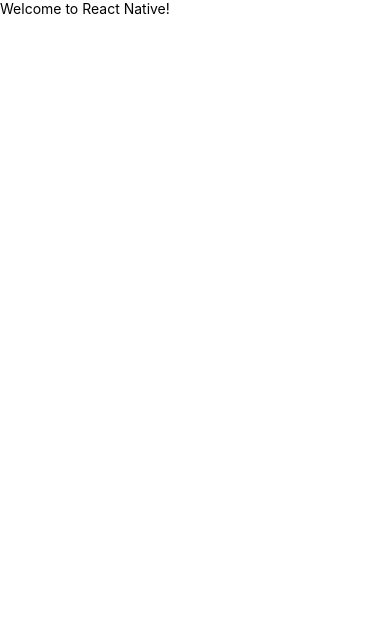
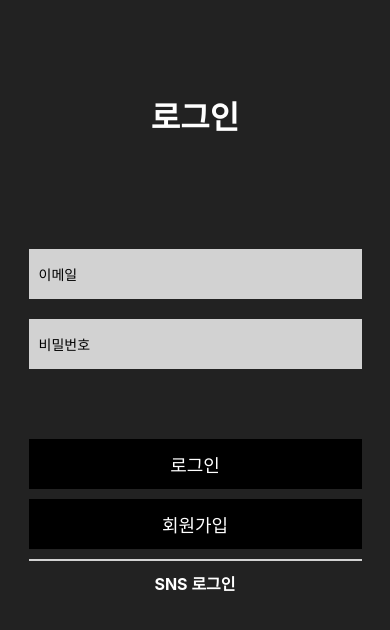
Before and after one commit to dudcks5477/PartyPeople, a React Native app in the folder frontend/: screen /Login in a window 390 px wide. Shown: the top 630 px of the page. Built offline with nearby package versions, Linux system fonts and the light colour scheme.

Commit message:
Login Screen

```diff
--- a/frontend/App.js
+++ b/frontend/App.js
@@ -1,12 +1,21 @@
+import { NavigationContainer } from '@react-navigation/native';
+import { createNativeStackNavigator } from '@react-navigation/native-stack';
 import React from 'react';
-import { View, Text } from 'react-native';
+import LoginScreen from './src/screens/LoginScreen.js';
+const Stack = createNativeStackNavigator();
 
-const App = () => {
-  return (
-    <View>
-      <Text>Welcome to React Native!</Text>
-    </View>
-  );
-};
+const App = () => (
+  <NavigationContainer>
+    <Stack.Navigator>
+      <Stack.Screen
+        name="Login"
+        component={LoginScreen}
+        options={{
+          headerShown: false,
+        }}
+      />
+    </Stack.Navigator>
+  </NavigationContainer>
+);
 
 export default App;
--- /dev/null
+++ b/frontend/src/container/Line.js
@@ -0,0 +1,23 @@
+import React from 'react';
+import { StyleSheet, View } from 'react-native';
+import PropTypes from 'prop-types';
+
+const Line = ({ style }) => {
+  return <View style={[styles.line, style]} />;
+};
+
+Line.propTypes = {
+  style: PropTypes.object,
+};
+
+const styles = StyleSheet.create({
+  line: {
+    borderWidth: 0.5,
+    borderColor: '#D2D2D2',
+    height: 1,
+    width: '90%',
+    marginHorizontal: '5%',
+  },
+});
+
+export default Line;
--- /dev/null
+++ b/frontend/src/screens/LoginScreen.js
@@ -0,0 +1,95 @@
+import React, { useEffect, useState } from 'react';
+import { View, TextInput, TouchableOpacity, Text, Keyboard} from 'react-native';
+import { useNavigation } from '@react-navigation/native';
+import AsyncStorage from '@react-native-async-storage/async-storage'; // AsyncStorage 추가
+import { styles } from './Styles/LoginStyles';
+import Line from '../container/Line';
+import axios from 'axios';
+
+export default function LoginScreen() {
+  const [email, setEmail] = useState('');
+  const [password, setPassword] = useState('');
+  const [keyboardStatus, setKeyboardStatus] = useState(false);
+
+  useEffect(() => {
+    const keyboardDidshowListener = Keyboard.addListener(
+      'keyboardDidShow',
+      () => {
+        setKeyboardStatus(true);
+      }
+    );
+    const keyboardDidHideListener = Keyboard.addListener(
+      'keyboardDidHide',
+      () => {
+        setKeyboardStatus(false);
+      }
+    );
+
+    return () => {
+      keyboardDidshowListener.remove();
+      keyboardDidHideListener.remove();
+    };
+  }, []);
+
+  const navigation = useNavigation();
+
+  const handleLogin = async () => {
+    try {
+      const response = await axios.post('http://3.35.21.149:8080/users/login', {
+        email: email,
+        password: password,
+      });
+
+      const userId  = response.data.id; // 토큰과 사용자 ID 추출
+
+      // AsyncStorage에 토큰 저장
+      await AsyncStorage.setItem('userId', JSON.stringify(userId));
+
+      console.log('a',userId);
+
+      // HomeScreen으로 이동
+      navigation.navigate('BottomTab', { screen: 'Home' });
+    } catch (error) {
+      console.error(error);
+    }
+  };
+
+  const handleRegister = () => {
+    navigation.navigate('Register');
+  };
+
+  return (
+    <View style={styles.container}>
+      {!keyboardStatus && <Text style={styles.loginText}>로그인</Text>}
+      <View style={styles.inputContainer}>
+        <TextInput
+          style={styles.input}
+          placeholder="이메일"
+          value={email}
+          onChangeText={setEmail}
+          autoCapitalize="none"
+          keyboardType="email-address"
+        />
+        <TextInput
+          style={styles.input}
+          placeholder="비밀번호"
+          value={password}
+          onChangeText={setPassword}
+          secureTextEntry
+        />
+      </View>
+      <TouchableOpacity style={styles.button} onPress={handleLogin}>
+        <Text style={styles.buttonText}>로그인</Text>
+      </TouchableOpacity>
+      <TouchableOpacity style={styles.button} onPress={handleRegister}>
+        <Text style={styles.buttonText}>회원가입</Text>
+      </TouchableOpacity>
+
+      <Line style={{ width: 333, marginBottom: 10 }} />
+
+      <Text style={{ fontSize: 16, color: '#fff', fontWeight: 'bold', marginBottom: 10 }}>
+        SNS 로그인
+      </Text>
+    </View>
+  );
+}
--- /dev/null
+++ b/frontend/src/screens/Styles/LoginStyles.js
@@ -0,0 +1,41 @@
+import { StyleSheet } from 'react-native';
+
+export const styles = StyleSheet.create({
+  container: {
+    flex: 1,
+    justifyContent: 'center',
+    alignItems: 'center',
+    backgroundColor: '#222',
+    paddingHorizontal: 20,
+  },
+  loginText: {
+    color:'#fff',
+    position: 'absolute',
+    top: 92,
+    alignSelf: 'center',
+    fontSize: 32,
+    fontWeight: 'bold'
+  },
+  inputContainer: {
+    marginBottom: 60
+  },
+  input: {
+    height: 50,
+    width: 333,
+    borderColor: 'gray',
+    backgroundColor: '#D2D2D2',
+    paddingHorizontal: 10,
+    marginVertical: 10,
+  },
+  button: {
+    width: 333,
+    backgroundColor: '#000',
+    padding: 12,
+    marginBottom: 10
+  },
+  buttonText: {
+    color: '#fff',
+    fontSize: 18,
+    textAlign: 'center',
+  },
+});
```
Also changed, not shown: frontend/package.json (+8 -1 lines), 1 other file (tests, documents, lock files or other folders).
